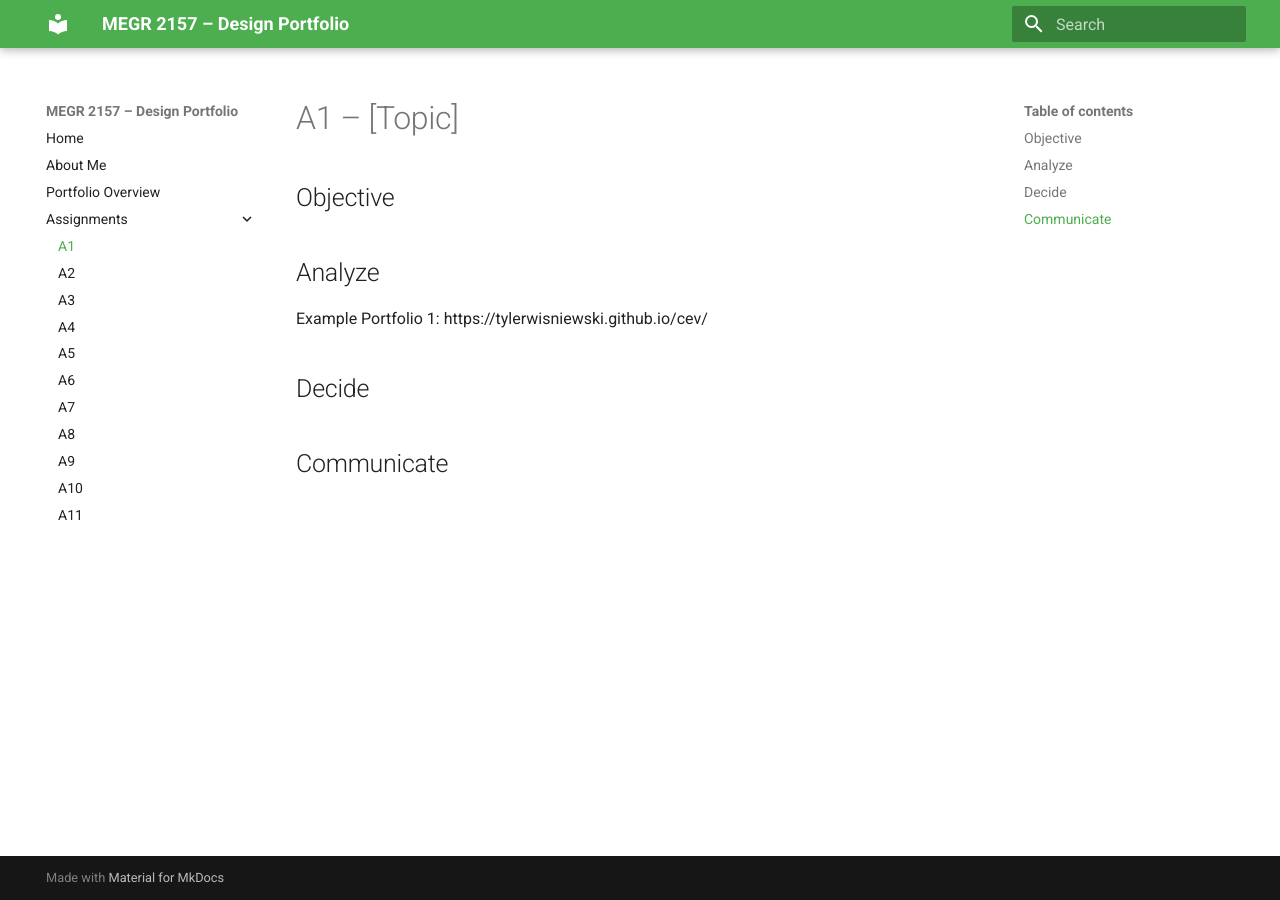
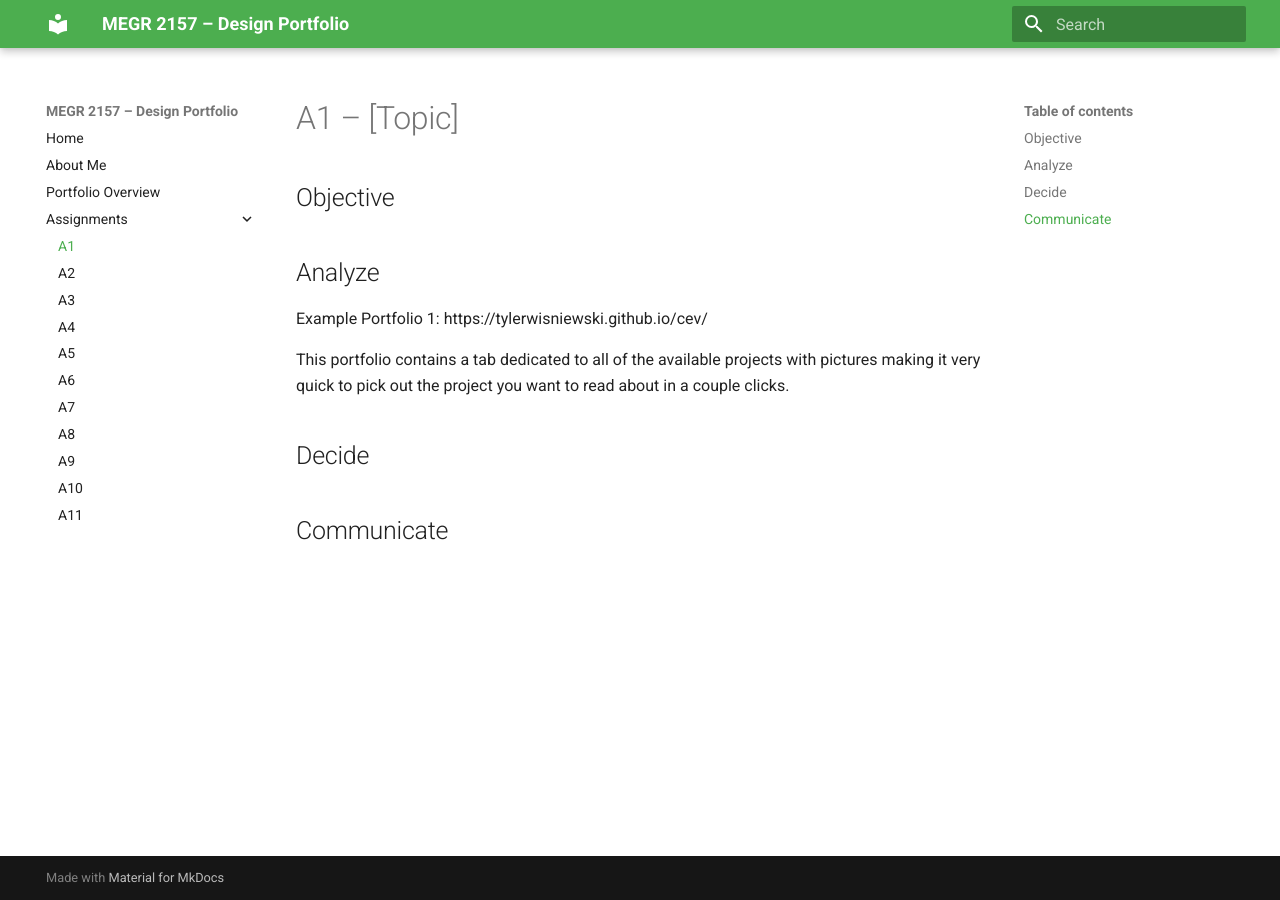
Before and after one commit to Jmswanchara/megr2156-portfolio, an MkDocs documentation site: the page built from docs/assignments/A01/index.md, in a window 1280 px wide. Built offline with MkDocs 1.6.1 and Material for MkDocs 9.7.7, drawn with Linux system fonts in a browser that asks for light colours.

Commit message:
Enhance portfolio description in index.md
Added a description of the portfolio's project tab for clarity.

```diff
--- a/docs/assignments/A01/index.md
+++ b/docs/assignments/A01/index.md
@@ -6,6 +6,8 @@
 ## Analyze
 Example Portfolio 1: https://tylerwisniewski.github.io/cev/
 
+This portfolio contains a tab dedicated to all of the available projects with pictures making it very quick to pick out the project you want to read about in a couple clicks.
+
 ## Decide
 
 
```
